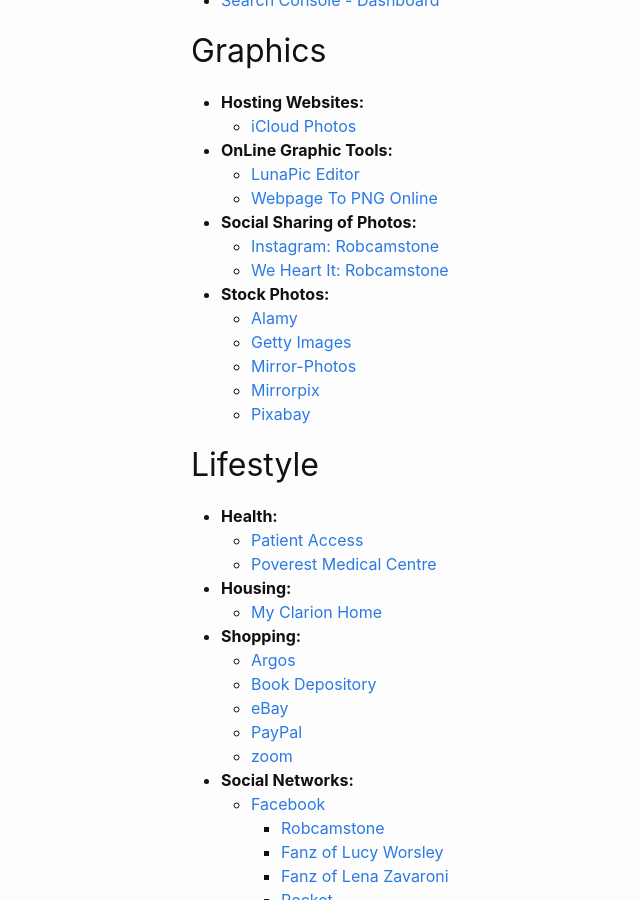
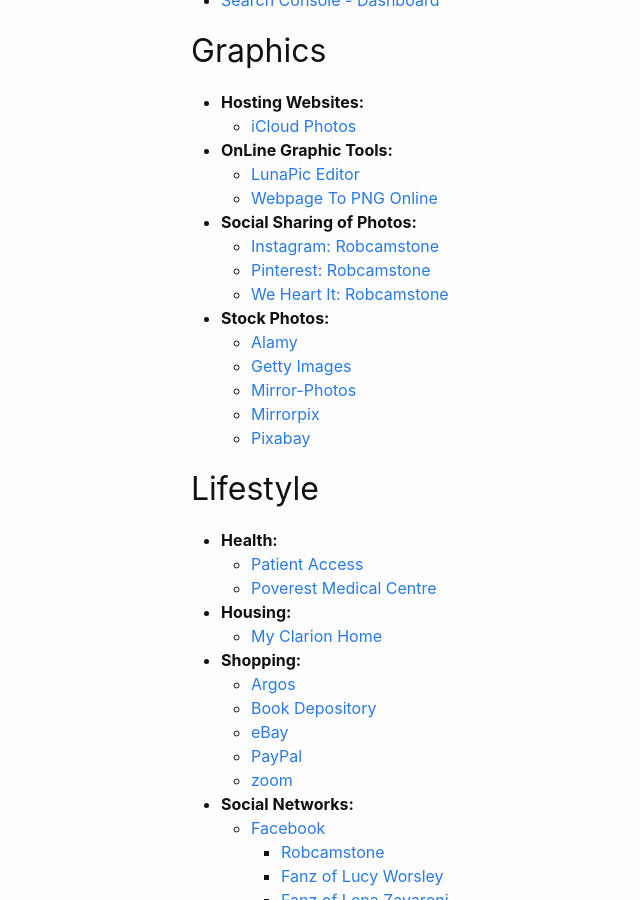
Before and after one commit to Robcamstone/Robcamstone.github.io, a Jekyll site: the page built from bookmarks.md, in a window 1280 px wide and 900 px high, scrolled down 1377 px. Shown: the whole window, without its empty margins (79-719 px from the left). Built offline with Jekyll 4.4.1, drawn with Linux system fonts in a browser that asks for light colours.

Commit message:
Update bookmarks.md

```diff
--- a/bookmarks.md
+++ b/bookmarks.md
@@ -59,6 +59,7 @@ permalink: /bookmarks/
    * [Webpage To PNG Online](http://www.pdfconvertonline.com/webpage-to-png-online.html)
 * **Social Sharing of Photos:**
    * [Instagram: Robcamstone](https://www.instagram.com/robcamstone)
+   * [Pinterest: Robcamstone](https://www.pinterest.co.uk/robcamstone/)
    * [We Heart It: Robcamstone](https://weheartit.com/Robcamstone)
 * **Stock Photos:**
    * [Alamy](http://www.alamy.com)
```
